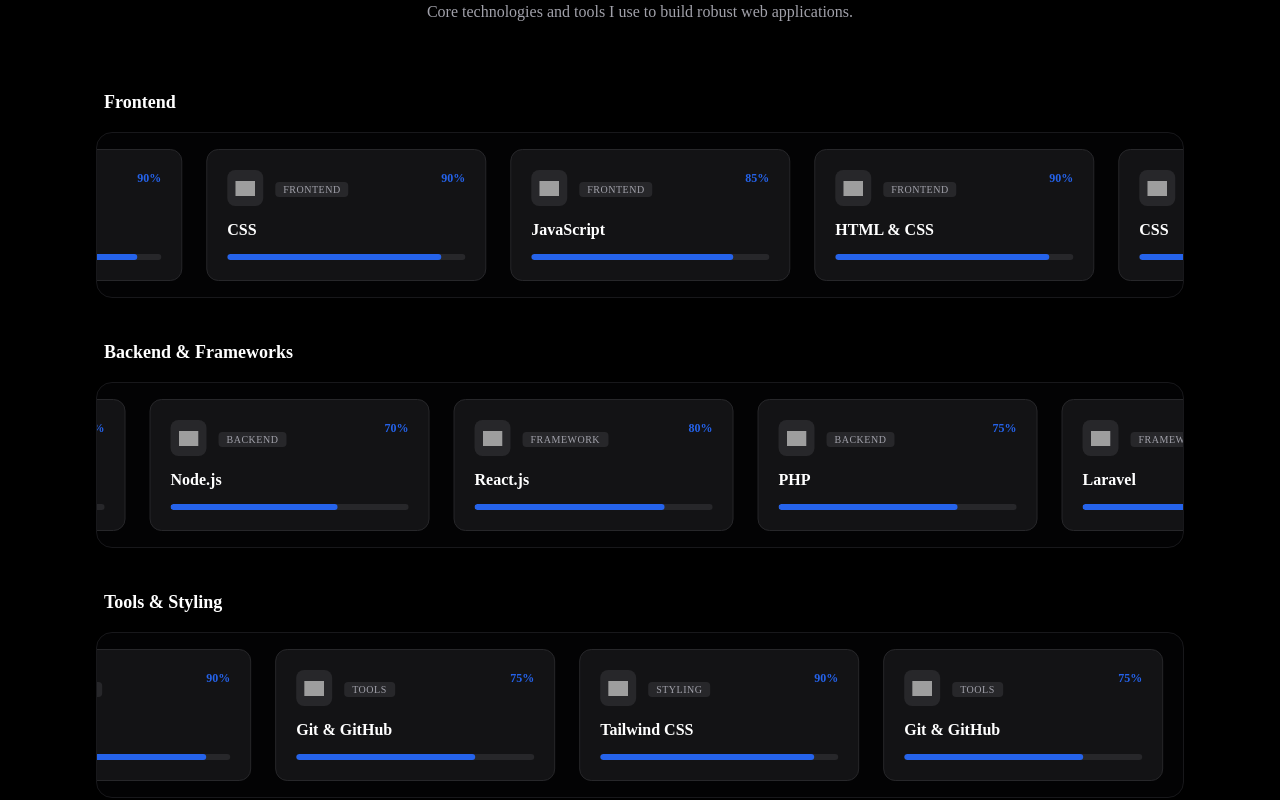
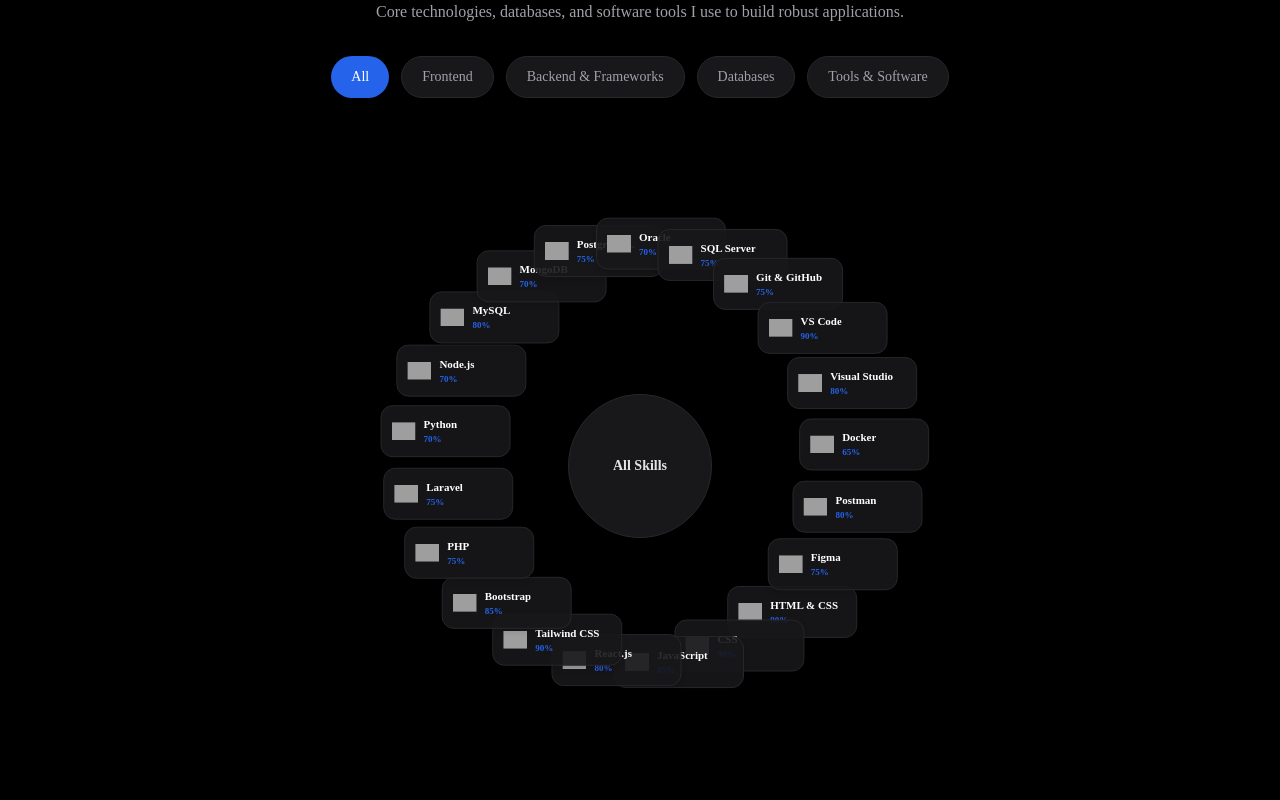
Before and after one commit to Maosokchea1/My_ProfolioSokchea, a React (Create React App) app: page / in a window 1280 px wide. Shown: the part 1600-2400 px from the top of the page. Built offline with nearby package versions, Linux system fonts and the light colour scheme; grey boxes are pictures that could not be loaded; a web font is replaced by a local one.

Commit message:
Update Skill

```diff
--- a/src/sections/Skills.jsx
+++ b/src/sections/Skills.jsx
@@ -1,11 +1,15 @@
-import React from 'react';
+import React, { useState } from 'react';
 
 const Skills = ({ t, isDarkMode, lang }) => {
   const currentFontClass =
     lang === 'ភាសាខ្មែរ' || lang === 'Khmer' ? 'font-khmer' : 'font-sans';
 
-  // បញ្ជីជំនាញបច្ចេកវិទ្យា
+  // State សម្រាប់កំណត់ប្រភេទដែលត្រូវបង្ហាញ ("all" ឬឈ្មោះ category)
+  const [activeCategory, setActiveCategory] = useState('all');
+
+  // បញ្ជីជំនាញបច្ចេកវិទ្យា Database និង Software បន្ថែម
   const skillsList = [
+    // Frontend
     {
       name: "HTML & CSS",
       level: "90%",
@@ -37,6 +41,13 @@
       iconUrl: "https://cdn.jsdelivr.net/gh/devicons/devicon/icons/tailwindcss/tailwindcss-original.svg"
     },
     {
+      name: "Bootstrap",
+      level: "85%",
+      category: "Styling",
+      iconUrl: "https://cdn.jsdelivr.net/gh/devicons/devicon/icons/bootstrap/bootstrap-original.svg"
+    },
+    // Backend & Frameworks
+    {
       name: "PHP",
       level: "75%",
       category: "Backend",
@@ -60,18 +71,114 @@
       category: "Backend",
       iconUrl: "https://cdn.jsdelivr.net/gh/devicons/devicon/icons/nodejs/nodejs-original.svg"
     },
+    // Databases
+    {
+      name: "MySQL",
+      level: "80%",
+      category: "Database",
+      iconUrl: "https://cdn.jsdelivr.net/gh/devicons/devicon/icons/mysql/mysql-original.svg"
+    },
+    {
+      name: "MongoDB",
+      level: "70%",
+      category: "Database",
+      iconUrl: "https://cdn.jsdelivr.net/gh/devicons/devicon/icons/mongodb/mongodb-original.svg"
+    },
+    {
+      name: "PostgreSQL",
+      level: "75%",
+      category: "Database",
+      iconUrl: "https://cdn.jsdelivr.net/gh/devicons/devicon/icons/postgresql/postgresql-original.svg"
+    },
+    {
+      name: "Oracle",
+      level: "70%",
+      category: "Database",
+      iconUrl: "https://cdn.jsdelivr.net/gh/devicons/devicon/icons/oracle/oracle-original.svg"
+    },
+    {
+      name: "SQL Server",
+      level: "75%",
+      category: "Database",
+      iconUrl: "https://cdn.jsdelivr.net/gh/devicons/devicon/icons/microsoftsqlserver/microsoftsqlserver-plain.svg"
+    },
+    // Software & Tools
     {
       name: "Git & GitHub",
       level: "75%",
       category: "Tools",
       iconUrl: "https://cdn.jsdelivr.net/gh/devicons/devicon/icons/git/git-original.svg"
+    },
+    {
+      name: "VS Code",
+      level: "90%",
+      category: "Software",
+      iconUrl: "https://cdn.jsdelivr.net/gh/devicons/devicon/icons/vscode/vscode-original.svg"
+    },
+    {
+      name: "Visual Studio",
+      level: "80%",
+      category: "Software",
+      iconUrl: "https://cdn.jsdelivr.net/gh/devicons/devicon/icons/visualstudio/visualstudio-plain.svg"
+    },
+    {
+      name: "Docker",
+      level: "65%",
+      category: "Software",
+      iconUrl: "https://cdn.jsdelivr.net/gh/devicons/devicon/icons/docker/docker-original.svg"
+    },
+    {
+      name: "Postman",
+      level: "80%",
+      category: "Tools",
+      iconUrl: "https://cdn.jsdelivr.net/gh/devicons/devicon/icons/postman/postman-original.svg"
+    },
+    {
+      name: "Figma",
+      level: "75%",
+      category: "Software",
+      iconUrl: "https://cdn.jsdelivr.net/gh/devicons/devicon/icons/figma/figma-original.svg"
     }
   ];
 
-  // ញែកជំនាញតាមប្រភេទ (Frontend, Backend & Frameworks, Tools & Styling)
-  const frontendSkills = skillsList.filter(s => s.category === "Frontend");
-  const backendSkills = skillsList.filter(s => s.category === "Backend" || s.category === "Framework");
-  const toolsSkills = skillsList.filter(s => s.category === "Tools" || s.category === "Styling");
+  // បញ្ជីប៊ូតុងសម្រាប់ចុចជ្រើសរើសប្រភេទ (Filter Tabs)
+  const categories = [
+    {
+      id: 'all',
+      labelKh: 'ទាំងអស់',
+      labelEn: 'All'
+    },
+    {
+      id: 'Frontend',
+      labelKh: 'ហ្វ្រុនអិន (Frontend)',
+      labelEn: 'Frontend'
+    },
+    {
+      id: 'Backend',
+      labelKh: 'បែកអិន និងហ្វ្រេមវើក',
+      labelEn: 'Backend & Frameworks'
+    },
+    {
+      id: 'Database',
+      labelKh: 'មូលដ្ឋានទិន្នន័យ (Database)',
+      labelEn: 'Databases'
+    },
+    {
+      id: 'Tools',
+      labelKh: 'ឧបករណ៍ និងកម្មវិធី',
+      labelEn: 'Tools & Software'
+    }
+  ];
+
+  // មុខងារត្រងទិន្នន័យតាមការចុច
+  const filteredSkills = skillsList.filter(skill => {
+    if (activeCategory === 'all') return true;
+    if (activeCategory === 'Frontend') return skill.category === 'Frontend' || skill.category === 'Styling';
+    if (activeCategory === 'Backend') return skill.category === 'Backend' || skill.category === 'Framework';
+    if (activeCategory === 'Database') return skill.category === 'Database';
+    if (activeCategory === 'Tools') return skill.category === 'Tools' || skill.category === 'Software';
+    return true;
+  });
 
   return (
     <section
@@ -81,103 +188,130 @@
       }`}
     >
       <style>{`
-        @keyframes marquee-left {
-          0% { transform: translateX(0%); }
-          100% { transform: translateX(-50%); }
+        @keyframes orbit {
+          from {
+            transform: rotate(0deg);
+          }
+          to {
+            transform: rotate(360deg);
+          }
         }
-        @keyframes marquee-right {
-          0% { transform: translateX(-50%); }
-          100% { transform: translateX(0%); }
+        @keyframes counter-rotate {
+          from {
+            transform: rotate(0deg);
+          }
+          to {
+            transform: rotate(-360deg);
+          }
         }
-        .animate-marquee-left {
-          display: flex;
-          width: max-content;
-          animation: marquee-left 30s linear infinite;
+        .animate-orbit {
+          animation: orbit 50s linear infinite;
         }
-        .animate-marquee-right {
-          display: flex;
-          width: max-content;
-          animation: marquee-right 30s linear infinite;
+        .animate-orbit:hover {
+          animation-play-state: paused;
         }
-        .animate-marquee-left:hover,
-        .animate-marquee-right:hover {
+        .animate-counter-rotate {
+          animation: counter-rotate 50s linear infinite;
+        }
+        .animate-orbit:hover .animate-counter-rotate {
           animation-play-state: paused;
         }
       `}</style>
 
-      <div className="max-w-7xl mx-auto px-4 sm:px-6 lg:px-8 mb-16">
+      <div className="max-w-7xl mx-auto px-4 sm:px-6 lg:px-8 mb-12">
         {/* Section Header */}
-        <div className="text-center">
+        <div className="text-center mb-8">
           <h2 className="text-3xl sm:text-4xl font-bold tracking-tight mb-3">
             {lang === 'ភាសាខ្មែរ' || lang === 'Khmer' ? 'ជំនាញរបស់ខ្ញុំ' : 'My Skills'}
           </h2>
           <p className={`text-sm sm:text-base max-w-xl mx-auto ${isDarkMode ? 'text-zinc-400' : 'text-zinc-600'}`}>
             {lang === 'ភាសាខ្មែរ' || lang === 'Khmer'
-              ? 'បច្ចេកវិទ្យា និងឧបករណ៍ដែលខ្ញុំប្រើប្រាស់ក្នុងការអភិវឌ្ឍន៍គេហទំព័រ។'
-              : 'Core technologies and tools I use to build robust web applications.'}
+              ? 'បច្ចេកវិទ្យា មូលដ្ឋានទិន្នន័យ និងកម្មវិធីឧបករណ៍ដែលខ្ញុំប្រើប្រាស់ក្នុងការអភិវឌ្ឍន៍។'
+              : 'Core technologies, databases, and software tools I use to build robust applications.'}
           </p>
+        </div>
+
+        {/* Filter Buttons */}
+        <div className="flex flex-wrap justify-center gap-3">
+          {categories.map((cat) => {
+            const isActive = activeCategory === cat.id;
+            return (
+              <button
+                key={cat.id}
+                onClick={() => setActiveCategory(cat.id)}
+                className={`px-5 py-2.5 rounded-full text-sm font-medium transition-all duration-200 ${
+                  isActive
+                    ? 'bg-primary text-white shadow-lg'
+                    : isDarkMode
+                    ? 'bg-zinc-900 text-zinc-400 hover:bg-zinc-800 hover:text-white border border-zinc-800'
+                    : 'bg-zinc-100 text-zinc-600 hover:bg-zinc-200 hover:text-black border border-zinc-200'
+                }`}
+              >
+                {lang === 'ភាសាខ្មែរ' || lang === 'Khmer' ? cat.labelKh : cat.labelEn}
+              </button>
+            );
+          })}
         </div>
       </div>
 
-      <div className="max-w-6xl mx-auto px-4 sm:px-6 lg:px-8 flex flex-col gap-10">
+      {/* Skills Content Area */}
+      <div className="max-w-6xl mx-auto px-4 sm:px-6 lg:px-8">
+        {activeCategory === 'all' ? (
+          /* Circular Rotation (វិលជុំ) Effect when "All" is selected */
+          <div className="relative w-full h-[520px] sm:h-[640px] flex items-center justify-center">
+            {/* Center core placeholder or logo title */}
+            <div className={`absolute z-10 w-28 h-28 sm:w-36 sm:h-36 rounded-full border flex items-center justify-center text-center p-4 shadow-xl ${
+              isDarkMode ? 'bg-zinc-900 border-zinc-800 text-zinc-200' : 'bg-white border-zinc-200 text-zinc-800'
+            }`}>
+              <span className="text-xs sm:text-sm font-bold">
+                {lang === 'ភាសាខ្មែរ' || lang === 'Khmer' ? 'ជំនាញទាំងអស់' : 'All Skills'}
+              </span>
+            </div>
 
-        {/* Category 1: Frontend */}
-        <div>
-          <h3 className="text-lg font-semibold mb-4 px-2">
-            {lang === 'ភាសាខ្មែរ' || lang === 'Khmer' ? 'ហ្វ្រុនអិន (Frontend)' : 'Frontend'}
-          </h3>
-          <div className={`relative w-full overflow-hidden flex flex-col py-4 rounded-2xl border ${
-            isDarkMode ? 'bg-zinc-950/40 border-zinc-900' : 'bg-zinc-100/60 border-zinc-200'
-          }`}>
-            <div className={`absolute left-0 top-0 bottom-0 w-16 z-10 pointer-events-none bg-gradient-to-r ${isDarkMode ? 'from-zinc-950' : 'from-zinc-100'} to-transparent`}></div>
-            <div className={`absolute right-0 top-0 bottom-0 w-16 z-10 pointer-events-none bg-gradient-to-l ${isDarkMode ? 'from-zinc-950' : 'from-zinc-100'} to-transparent`}></div>
+            {/* Orbit Container */}
+            <div className="absolute w-[360px] h-[360px] sm:w-[560px] sm:h-[560px] animate-orbit">
+              {skillsList.map((skill, index) => {
+                const angle = (index / skillsList.length) * 360;
+                const radius = 210; // ចម្ងាយពីកណ្តាល (Radius for desktop)
+                const rad = (angle * Math.PI) / 180;
+                // កូអរដោនេ X និង Y សម្រាប់តម្រៀបជារង្វង់
+                const x = Math.cos(rad) * (window.innerWidth < 640 ? 130 : radius);
+                const y = Math.sin(rad) * (window.innerWidth < 640 ? 130 : radius);
 
-            <div className="animate-marquee-left flex gap-6 px-3">
-              {[...frontendSkills, ...frontendSkills].map((skill, index) => (
-                <SkillCard key={`frontend-${index}`} skill={skill} isDarkMode={isDarkMode} />
-              ))}
+                return (
+                  <div
+                    key={`orbit-${index}`}
+                    className="absolute top-1/2 left-1/2 -ml-[55px] -mt-[40px] sm:-ml-[65px] sm:-mt-[45px] w-[110px] sm:w-[130px]"
+                    style={{
+                      transform: `translate(${x}px, ${y}px)`,
+                    }}
+                  >
+                    <div className="animate-counter-rotate">
+                      <div className={`p-2.5 rounded-xl border shadow-md flex items-center gap-2 ${
+                        isDarkMode ? 'bg-zinc-900/90 border-zinc-800 text-white' : 'bg-white/90 border-zinc-200 text-black'
+                      }`}>
+                        <div className="w-6 h-6 flex-shrink-0">
+                          <img src={skill.iconUrl} alt={skill.name} className="w-full h-full object-contain" />
+                        </div>
+                        <div className="overflow-hidden">
+                          <p className="text-[11px] font-semibold truncate">{skill.name}</p>
+                          <p className="text-[9px] text-primary font-bold">{skill.level}</p>
+                        </div>
+                      </div>
+                    </div>
+                  </div>
+                );
+              })}
             </div>
           </div>
-        </div>
-
-        {/* Category 2: Backend & Frameworks */}
-        <div>
-          <h3 className="text-lg font-semibold mb-4 px-2">
-            {lang === 'ភាសាខ្មែរ' || lang === 'Khmer' ? 'បែកអិន និងហ្វ្រេមវើក (Backend & Frameworks)' : 'Backend & Frameworks'}
-          </h3>
-          <div className={`relative w-full overflow-hidden flex flex-col py-4 rounded-2xl border ${
-            isDarkMode ? 'bg-zinc-950/40 border-zinc-900' : 'bg-zinc-100/60 border-zinc-200'
-          }`}>
-            <div className={`absolute left-0 top-0 bottom-0 w-16 z-10 pointer-events-none bg-gradient-to-r ${isDarkMode ? 'from-zinc-950' : 'from-zinc-100'} to-transparent`}></div>
-            <div className={`absolute right-0 top-0 bottom-0 w-16 z-10 pointer-events-none bg-gradient-to-l ${isDarkMode ? 'from-zinc-950' : 'from-zinc-100'} to-transparent`}></div>
-
-            <div className="animate-marquee-right flex gap-6 px-3">
-              {[...backendSkills, ...backendSkills].map((skill, index) => (
-                <SkillCard key={`backend-${index}`} skill={skill} isDarkMode={isDarkMode} />
-              ))}
-            </div>
+        ) : (
+          /* Standard Grid Effect when specific category is selected */
+          <div className="grid grid-cols-1 sm:grid-cols-2 md:grid-cols-3 gap-6">
+            {filteredSkills.map((skill, index) => (
+              <SkillCard key={`grid-${index}`} skill={skill} isDarkMode={isDarkMode} />
+            ))}
           </div>
-        </div>
-
-        {/* Category 3: Tools & Styling */}
-        <div>
-          <h3 className="text-lg font-semibold mb-4 px-2">
-            {lang === 'ភាសាខ្មែរ' || lang === 'Khmer' ? 'ឧបករណ៍ និងស្ទីល (Tools & Styling)' : 'Tools & Styling'}
-          </h3>
-          <div className={`relative w-full overflow-hidden flex flex-col py-4 rounded-2xl border ${
-            isDarkMode ? 'bg-zinc-950/40 border-zinc-900' : 'bg-zinc-100/60 border-zinc-200'
-          }`}>
-            <div className={`absolute left-0 top-0 bottom-0 w-16 z-10 pointer-events-none bg-gradient-to-r ${isDarkMode ? 'from-zinc-950' : 'from-zinc-100'} to-transparent`}></div>
-            <div className={`absolute right-0 top-0 bottom-0 w-16 z-10 pointer-events-none bg-gradient-to-l ${isDarkMode ? 'from-zinc-950' : 'from-zinc-100'} to-transparent`}></div>
-
-            <div className="animate-marquee-left flex gap-6 px-3">
-              {[...toolsSkills, ...toolsSkills].map((skill, index) => (
-                <SkillCard key={`tools-${index}`} skill={skill} isDarkMode={isDarkMode} />
-              ))}
-            </div>
-          </div>
-        </div>
-
+        )}
       </div>
     </section>
   );
@@ -186,7 +320,7 @@
 // Reusable Skill Card Component
 const SkillCard = ({ skill, isDarkMode }) => (
   <div
-    className={`w-[260px] sm:w-[280px] flex-shrink-0 p-5 rounded-xl border transition-all duration-300 hover:border-primary/50 hover:shadow-xl flex flex-col justify-between ${
+    className={`w-full p-5 rounded-xl border transition-all duration-300 hover:border-primary/50 hover:shadow-xl flex flex-col justify-between h-full ${
       isDarkMode ? 'bg-zinc-900/80 border-zinc-800' : 'bg-white border-zinc-200'
     }`}
   >
```
